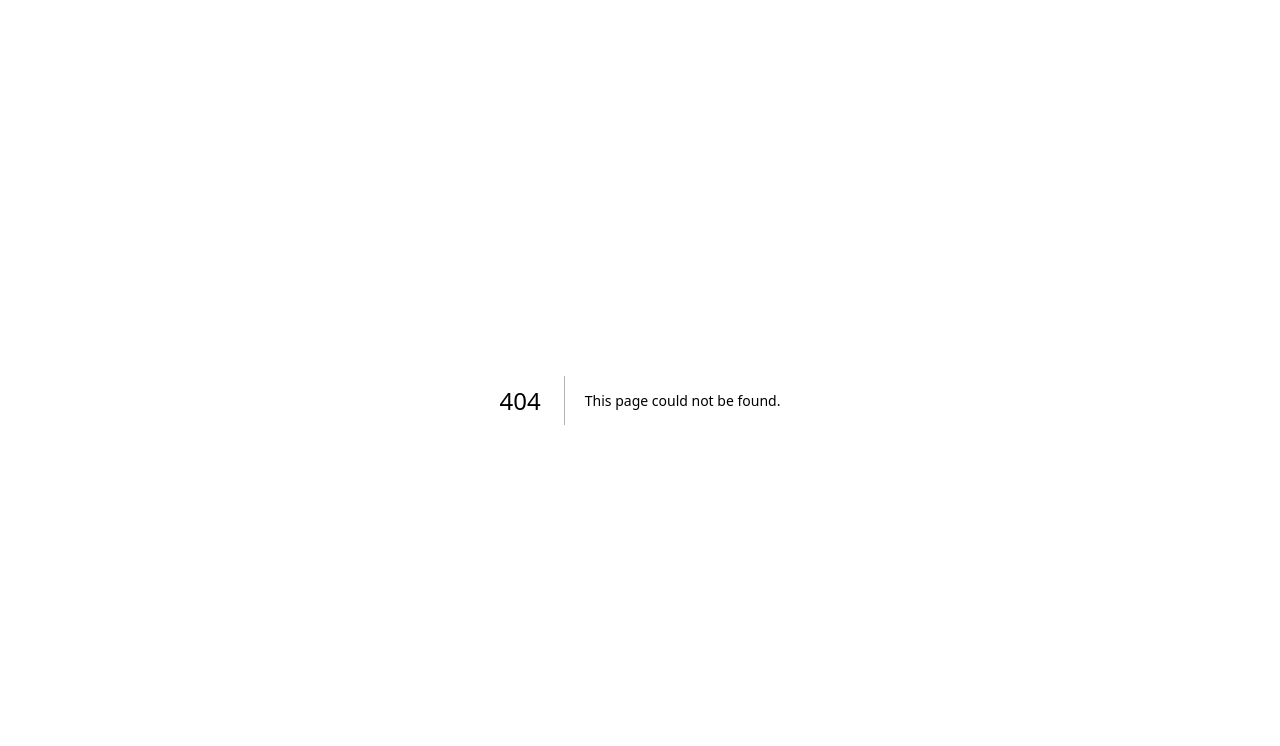
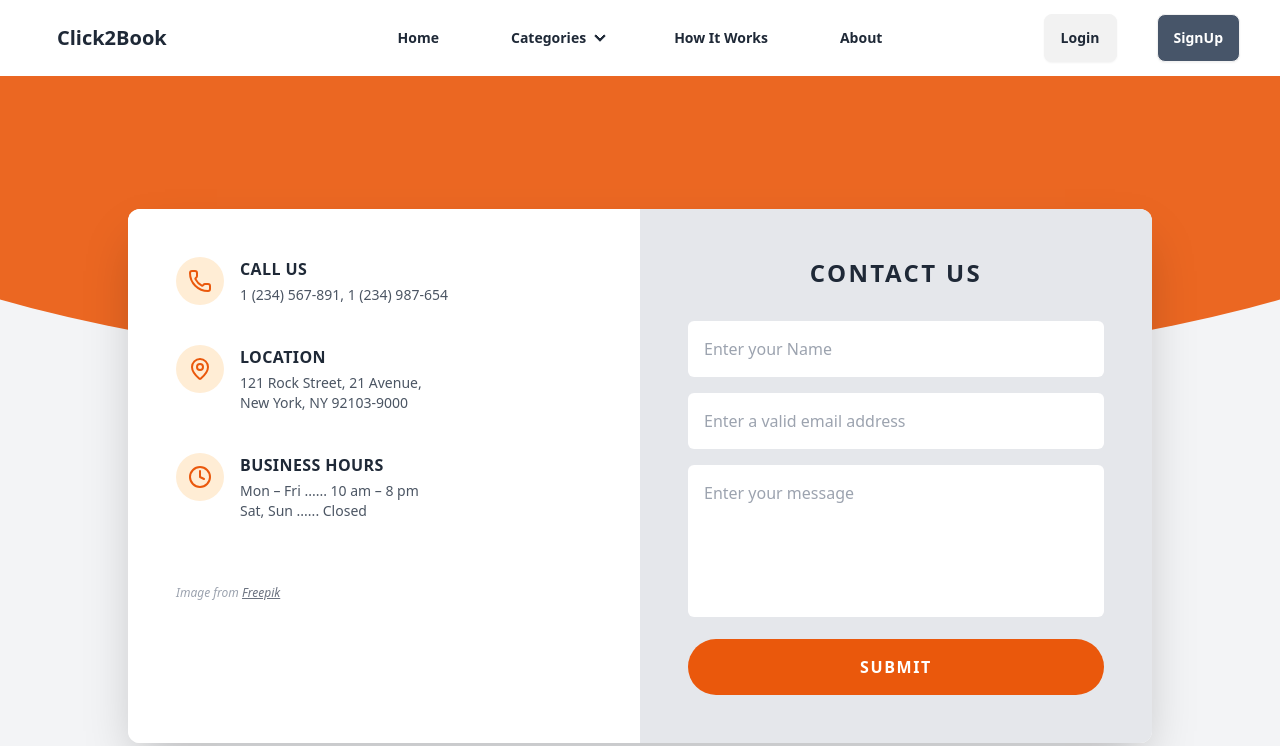
Before and after one commit to Oshan20002/click2book, a Next.js app: page /Contact in a window 1280 px wide. Before the commit this address had no page. Shown: the top 746 px of the page. Built offline with nearby package versions, Linux system fonts and the light colour scheme; no server answers.

Commit message:
About us- our mission and others

```diff
--- /dev/null
+++ b/app/(withNavbar)/Aboutus/page.tsx
@@ -0,0 +1,66 @@
+import React from 'react'
+
+export default function AboutUsPage() {
+  return (
+    <div className="min-h-screen bg-white">
+      {/* Hero Section */}
+      <section className="bg-[#d1e5ff] py-20 px-6 text-center">
+        <h1 className="text-5xl font-bold text-gray-900 mb-4">About Click2Book</h1>
+        <p className="text-xl text-gray-700 max-w-2xl mx-auto">
+          Connecting you with trusted service providers across Sri Lanka.
+          From healthcare to home maintenance, we make booking simple.
+        </p>
+      </section>
+
+      {/* Our Mission Section */}
+      <section className="py-20 px-6 max-w-6xl mx-auto grid md:grid-cols-2 gap-12 items-center">
+        <div>
+          <h2 className="text-3xl font-bold text-gray-800 mb-6">Our Mission</h2>
+          <p className="text-gray-600 leading-relaxed mb-4">
+            Founded with the goal of bridging the gap between service seekers and professionals,
+            Click2Book provides a seamless, secure, and reliable platform for all your needs.
+          </p>
+          <p className="text-gray-600 leading-relaxed">
+            Whether you are a customer looking for quality work or a provider looking to grow
+            your business, we are here to support you every step of the way.
+          </p>
+        </div>
+        <div className="rounded-2xl overflow-hidden shadow-lg">
+    <img
+      src="https://krxkuasaiqaulxfbqnad.supabase.co/storage/v1/object/sign/Images/aboutus(mission).jpg?token=eyJraWQiOiJzdG9yYWdlLXVybC1zaWduaW5nLWtleV80NThmNGRmMi1iOGI3LTQ4ZWItOTU2YS01MGU2YmFhYTg2MGUiLCJhbGciOiJIUzI1NiJ9.eyJ1cmwiOiJJbWFnZXMvYWJvdXR1cyhtaXNzaW9uKS5qcGciLCJpYXQiOjE3NzMwMDUyMDQsImV4cCI6MTgwNDU0MTIwNH0.XsJr8HYpd1mz7Ps_wnW78lAh-i-zwOKfwuI3_V24O7U"
+      alt="Our Mission"
+      className="w-full h-64 object-cover"
+    />
+  </div>
+      </section>
+
+      {/* Stats Section (Matches Homepage) */}
+      <section className="bg-gray-50 py-16 px-6">
+        <div className="max-w-6xl mx-auto grid grid-cols-1 md:grid-cols-3 gap-8 text-center">
+          <div>
+            <h3 className="text-4xl font-bold text-blue-600">1000+</h3>
+            <p className="text-gray-500 uppercase tracking-wide text-sm font-semibold">Services Booked</p>
+          </div>
+          <div>
+            <h3 className="text-4xl font-bold text-blue-600">200+</h3>
+            <p className="text-gray-500 uppercase tracking-wide text-sm font-semibold">Trusted Providers</p>
+          </div>
+          <div>
+            <h3 className="text-4xl font-bold text-blue-600">25</h3>
+            <p className="text-gray-500 uppercase tracking-wide text-sm font-semibold">Districts Covered</p>
+          </div>
+        </div>
+      </section>
+
+      {/* Call to Action (Matches your Footer CTA) */}
+      <section className="py-20 px-6 text-center">
+        <div className="bg-[#d1e5ff] rounded-3xl p-12 max-w-5xl mx-auto">
+          <h2 className="text-3xl font-bold mb-6">Ready to Experience Better Service?</h2>
+          <button className="bg-[#4e00ff] text-white px-8 py-3 rounded-lg font-semibold hover:bg-opacity-90 transition">
+            Find a Service
+          </button>
+        </div>
+      </section>
+    </div>
+  );
+}
--- /dev/null
+++ b/app/(withNavbar)/Contact/page.tsx
@@ -0,0 +1,98 @@
+import React from "react";
+import { Phone, MapPin, Clock } from "lucide-react"; // Optional: lucide-react for icons
+
+export default function ContactPage() {
+  return (
+    <main className="min-h-screen bg-gray-100 flex items-center justify-center p-6 relative overflow-hidden">
+
+      {/* Background Decorative Wave (Simplified) */}
+      <div className="absolute top-0 left-0 w-full h-1/2 bg-orange-600 -translate-y-1/2 rounded-[100%] scale-150 z-0 opacity-90"></div>
+
+      <div className="relative z-10 w-full max-w-5xl flex flex-col lg:flex-row shadow-2xl rounded-xl overflow-hidden bg-white">
+
+        {/* Left Side: Contact Information */}
+        <div className="w-full lg:w-1/2 p-12 bg-white">
+          <div className="space-y-10">
+            {/* Call Us */}
+            <div className="flex items-start gap-4">
+              <div className="p-3 bg-orange-100 rounded-full">
+                <Phone className="w-6 h-6 text-orange-600" />
+              </div>
+              <div>
+                <h3 className="font-bold text-gray-800 uppercase tracking-wide">Call Us</h3>
+                <p className="text-gray-600 mt-1 text-sm">1 (234) 567-891, 1 (234) 987-654</p>
+              </div>
+            </div>
+
+            {/* Location */}
+            <div className="flex items-start gap-4">
+              <div className="p-3 bg-orange-100 rounded-full">
+                <MapPin className="w-6 h-6 text-orange-600" />
+              </div>
+              <div>
+                <h3 className="font-bold text-gray-800 uppercase tracking-wide">Location</h3>
+                <p className="text-gray-600 mt-1 text-sm">
+                  121 Rock Street, 21 Avenue,<br />
+                  New York, NY 92103-9000
+                </p>
+              </div>
+            </div>
+
+            {/* Business Hours */}
+            <div className="flex items-start gap-4">
+              <div className="p-3 bg-orange-100 rounded-full">
+                <Clock className="w-6 h-6 text-orange-600" />
+              </div>
+              <div>
+                <h3 className="font-bold text-gray-800 uppercase tracking-wide">Business Hours</h3>
+                <p className="text-gray-600 mt-1 text-sm">
+                  Mon – Fri ...... 10 am – 8 pm<br />
+                  Sat, Sun ...... Closed
+                </p>
+              </div>
+            </div>
+          </div>
+
+          <p className="mt-16 text-xs text-gray-400 italic">
+            Image from <span className="underline cursor-pointer text-gray-500">Freepik</span>
+          </p>
+        </div>
+
+        {/* Right Side: Contact Form */}
+        <div className="w-full lg:w-1/2 p-12 bg-gray-200">
+          <h2 className="text-2xl font-bold text-center text-gray-800 mb-8 uppercase tracking-widest">
+            Contact Us
+          </h2>
+
+          <form className="space-y-4">
+            <input
+              type="text"
+              placeholder="Enter your Name"
+              className="w-full p-4 rounded-md border-none focus:ring-2 focus:ring-orange-500 outline-none text-gray-700"
+            />
+            <input
+              type="email"
+              placeholder="Enter a valid email address"
+              className="w-full p-4 rounded-md border-none focus:ring-2 focus:ring-orange-500 outline-none text-gray-700"
+            />
+            <textarea
+              placeholder="Enter your message"
+           rows={5}
+              className="w-full p-4 rounded-md border-none focus:ring-2 focus:ring-orange-500 outline-none text-gray-700 resize-none"
+            ></textarea>
+
+            <button
+              type="submit"
+              className="w-full bg-orange-600 hover:bg-orange-700 text-white font-bold py-4 rounded-full transition duration-300 uppercase tracking-widest mt-4"
+            >
+              Submit
+            </button>
+          </form>
+        </div>
+      </div>
+
+      {/* Bottom Wave (Optional aesthetic) */}
+      <div className="absolute bottom-0 right-0 w-64 h-64 bg-orange-600 rounded-full translate-x-1/2 translate-y-1/2 opacity-80 z-0"></div>
+    </main>
+  );
+}
--- a/package.json
+++ b/package.json
@@ -11,6 +11,7 @@
     "autoprefixer": "10.4.15",
     "eslint": "8.49.0",
     "eslint-config-next": "13.5.1",
+    "lucide-react": "^0.562.0",
     "next": "^14.0.2",
     "postcss": "^8.5.6",
     "react": "18.2.0",
```
Also changed, not shown: 1 other file (tests, documents, lock files or other folders).
